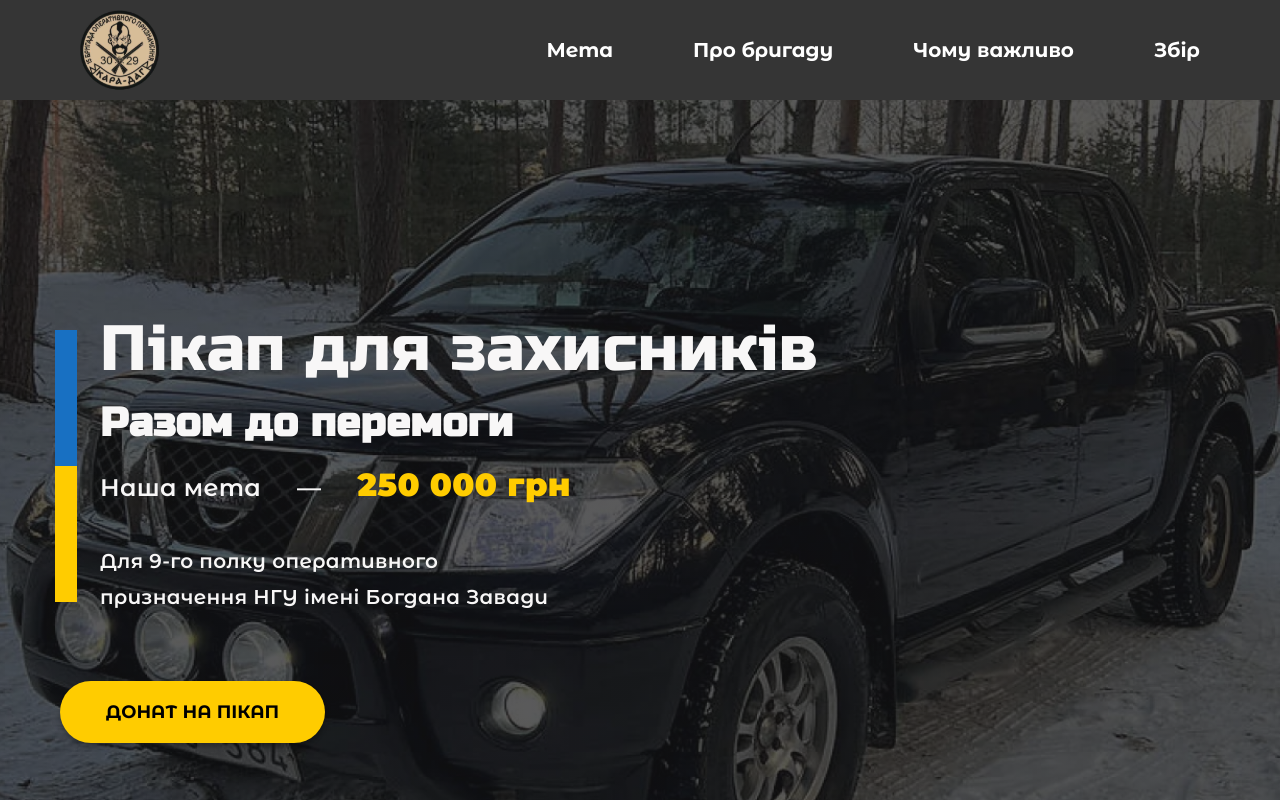
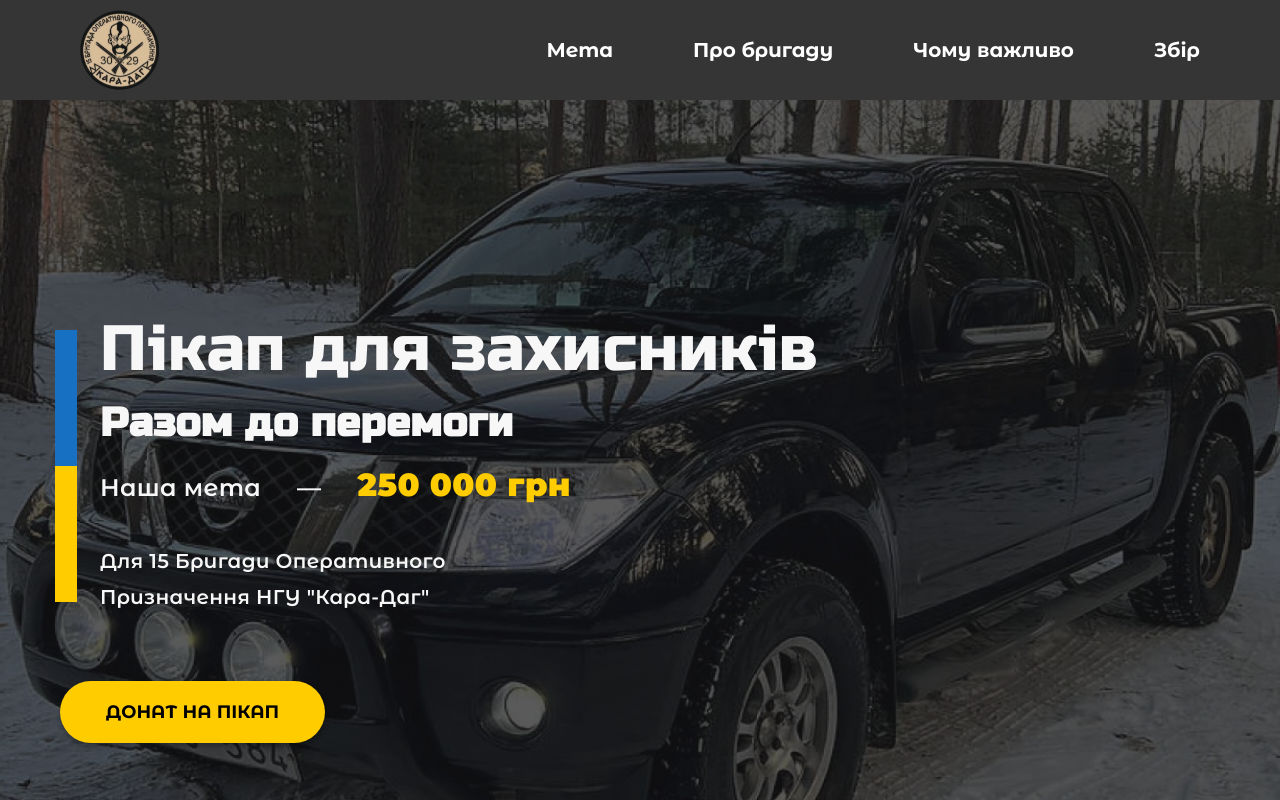
Before and after one commit to baza-trainee/pickup-truck, a React (Vite) app: page / in a window 1280 px wide. Shown: the top 800 px of the page. Built offline with nearby package versions, Linux system fonts and the light colour scheme; no server answers.

Commit message:
fix: hero text

```diff
--- a/src/components/Hero/Hero.jsx
+++ b/src/components/Hero/Hero.jsx
@@ -14,7 +14,7 @@ const Hero = () => {
             <span className={styles.sum}>250 000 грн</span>
           </p>
           <p className={styles.description}>
-            Для 9-го полку оперативного призначення НГУ імені Богдана Завади
+          Для 15 Бригади Оперативного Призначення НГУ "Кара-Даг"
           </p>
           <div className={styles.buttonWrapper}>
             <a
```
